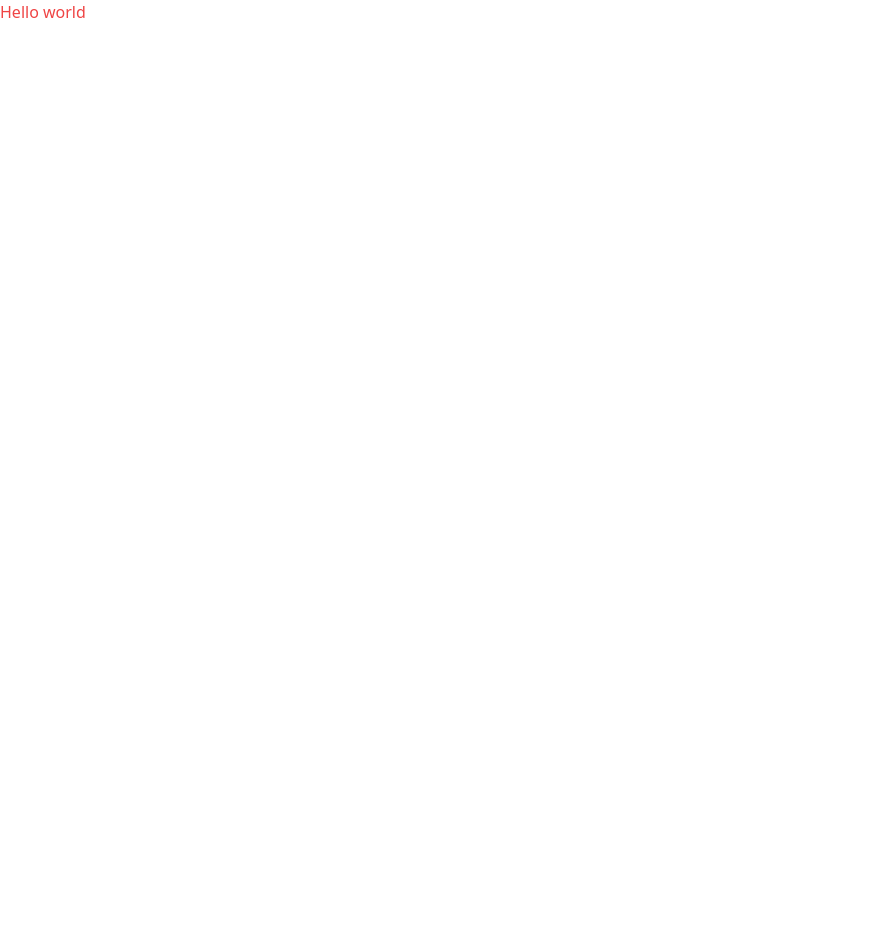
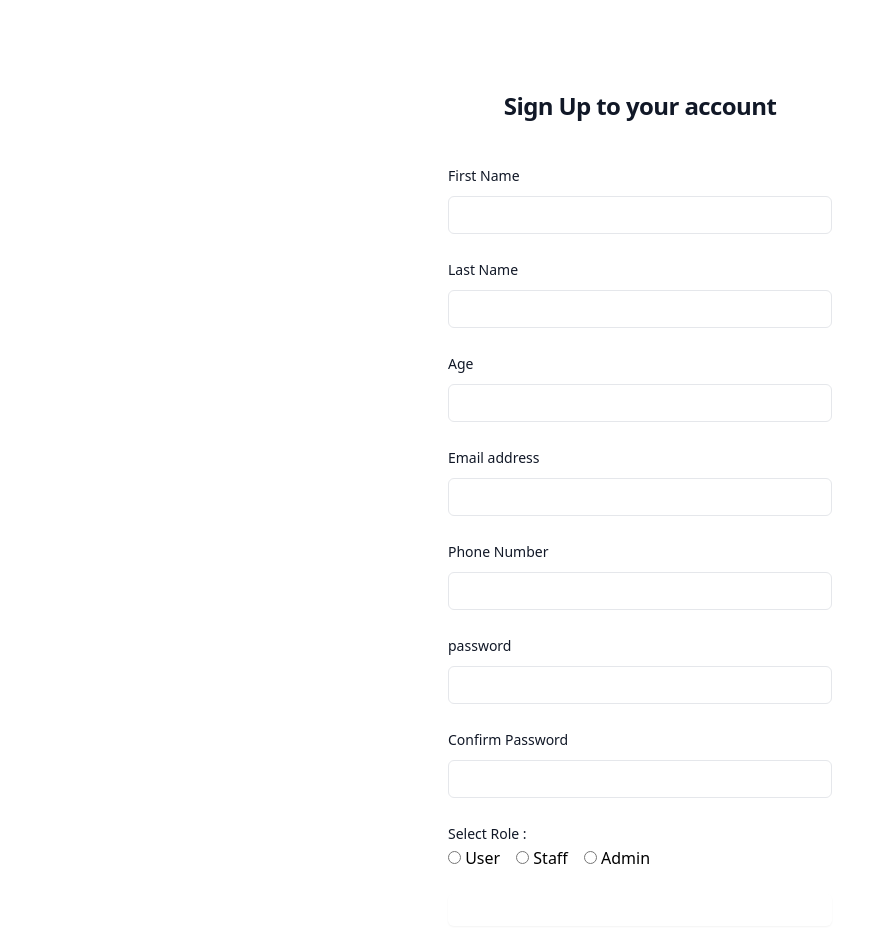
Before and after one commit to Abjithbk/where-is-my-bus, a React (Create React App) app: page /Signup in a window 1280 px wide. Shown: the top 952 px of the page, without its empty margins (0-894 px from the left). Before the commit the page ends 800 px from the top, so only its background shows below. Built offline with nearby package versions, Linux system fonts and the light colour scheme.

Commit message:
dependencies are installed

```diff
--- a/package.json
+++ b/package.json
@@ -7,9 +7,14 @@
     "@testing-library/jest-dom": "^6.6.3",
     "@testing-library/react": "^16.3.0",
     "@testing-library/user-event": "^13.5.0",
+    "ajv": "^6.12.6",
+    "ajv-keywords": "^3.5.2",
+    "axios": "^1.10.0",
     "react": "^19.1.0",
     "react-dom": "^19.1.0",
+    "react-router-dom": "^7.7.0",
     "react-scripts": "5.0.1",
+    "schema-utils": "^2.7.1",
     "web-vitals": "^2.1.4"
   },
   "scripts": {
--- a/src/App.js
+++ b/src/App.js
@@ -1,10 +1,16 @@
-
+import Signup from "./components/Signup";
+import {BrowserRouter as Router,Routes,Route} from 'react-router-dom'
 
 function App() {
   return (
-    <div>
-      <h1 className="text-red-500">Hello world</h1>
-    </div>
+    <>
+    <Router basename="/">
+      <Routes>
+        <Route path="/Signup" element={ <Signup />} />
+      </Routes>
+
+    </Router>
+    </>
   );
 }
 
--- /dev/null
+++ b/src/components/Signup.jsx
@@ -0,0 +1,185 @@
+import React from 'react'
+
+const Signup = () => {
+  return (
+    <div className="flex min-h-full flex-1 flex-col justify-center px-6 py-12 lg:px-8">
+        <div className="sm:mx-auto sm:w-full sm:max-w-sm">
+          <h2 className="mt-10 text-center text-2xl/9 font-bold tracking-tight text-gray-900">
+            Sign Up to your account
+          </h2>
+        </div>
+
+        <div className="mt-10 sm:mx-auto sm:w-full sm:max-w-sm">
+          <form  className="space-y-6">
+
+            {/* <div className="flex items-center justify-center gap-2 text-indigo-600 font-medium">
+              <div className="w-4 h-4 border-2 border-indigo-500 border-t-transparent rounded-full animate-spin"></div>
+              <span>Creating account...</span>
+            </div> */}
+
+            <div>
+              <label htmlFor="fname" className="block text-sm/6 font-medium text-gray-900">
+                First Name
+              </label>
+              <div className="mt-2">
+                <input
+                  id="fname"
+                  name="fname"
+                  type="text"
+                  required
+                  autoComplete="fname"
+                  className="block w-full rounded-md border bg-white px-3 py-1.5 text-base text-gray-900 outline-1 -outline-offset-1 outline-gray-300 placeholder:text-gray-400 focus:outline-2 focus:-outline-offset-2 focus:outline-indigo-600 sm:text-sm/6"
+                />
+              </div>
+            </div>
+            <div>
+              <label htmlFor="lname" className="block text-sm/6 font-medium text-gray-900">
+                Last Name
+              </label>
+              <div className="mt-2">
+                <input
+                  id="lname"
+                  name="lname"
+                  type="text"
+                  required
+                  autoComplete="lname"
+                  className="block w-full rounded-md border bg-white px-3 py-1.5 text-base text-gray-900 outline-1 -outline-offset-1 outline-gray-300 placeholder:text-gray-400 focus:outline-2 focus:-outline-offset-2 focus:outline-indigo-600 sm:text-sm/6"
+                />
+              </div>
+            </div>
+            <div>
+              <label htmlFor="age" className="block text-sm/6 font-medium text-gray-900">
+                Age
+              </label>
+              <div className="mt-2">
+                <input
+                  id="age"
+                  name="age"
+                  type="age"
+                  required
+                  autoComplete="age"
+                  className="block w-full rounded-md border bg-white px-3 py-1.5 text-base text-gray-900 outline-1 -outline-offset-1 outline-gray-300 placeholder:text-gray-400 focus:outline-2 focus:-outline-offset-2 focus:outline-indigo-600 sm:text-sm/6"
+                />
+              </div>
+            </div>
+            <div>
+              <label htmlFor="email" className="block text-sm/6 font-medium text-gray-900">
+                Email address
+              </label>
+              <div className="mt-2">
+                <input
+                  id="email"
+                  name="email"
+                  type="email"
+                  required
+                  autoComplete="email"
+                  className="block w-full rounded-md border bg-white px-3 py-1.5 text-base text-gray-900 outline-1 -outline-offset-1 outline-gray-300 placeholder:text-gray-400 focus:outline-2 focus:-outline-offset-2 focus:outline-indigo-600 sm:text-sm/6"
+                />
+              </div>
+            </div>
+            <div>
+              <label htmlFor="pno" className="block text-sm/6 font-medium text-gray-900">
+                Phone Number
+              </label>
+              <div className="mt-2">
+                <input
+                  id="phone"
+                  name="phone"
+                  type="pno"
+                  required
+                  autoComplete="pno"
+                  className="block w-full rounded-md border bg-white px-3 py-1.5 text-base text-gray-900 outline-1 -outline-offset-1 outline-gray-300 placeholder:text-gray-400 focus:outline-2 focus:-outline-offset-2 focus:outline-indigo-600 sm:text-sm/6"
+                />
+              </div>
+            </div>
+            <div>
+              <label htmlFor="email" className="block text-sm/6 font-medium text-gray-900">
+                password
+              </label>
+              <div className="mt-2">
+                <input
+                  id="password"
+                  name="password"
+                  type="password"
+
+                  required
+                  autoComplete="password"
+                  className="block w-full rounded-md border bg-white px-3 py-1.5 text-base text-gray-900 outline-1 -outline-offset-1 outline-gray-300 placeholder:text-gray-400 focus:outline-2 focus:-outline-offset-2 focus:outline-indigo-600 sm:text-sm/6"
+                />
+              </div>
+            </div>
+            <div>
+              <label htmlFor="confirm-password" className="block text-sm/6 font-medium text-gray-900">
+                Confirm Password
+              </label>
+              <div className="mt-2">
+                <input
+                  id="confirm-password"
+                  name="confirm-password"
+                  type="password"
+                  required
+                  autoComplete="confirm-password"
+                  className="block w-full rounded-md border bg-white px-3 py-1.5 text-base text-gray-900 outline-1 -outline-offset-1 outline-gray-300 placeholder:text-gray-400 focus:outline-2 focus:-outline-offset-2 focus:outline-indigo-600 sm:text-sm/6"
+                />
+              </div>
+            </div>
+            <div>
+              <label  className="block text-sm/6 font-medium text-gray-900">
+                Select Role :
+              </label>
+
+                <label className='mr-4'>
+                  <input
+                  id="user"
+                  name="profile-type"
+                  type="radio"
+                  required
+                  value="user"
+                /> User
+                </label>
+                <label className='mr-4'>
+                  <input
+                  id="staff"
+                  name="profile-type"
+                  type="radio"
+                  required
+                  value="staff"
+
+                /> Staff
+                </label>
+                <label className='mr-4'>
+                  <input
+                  id="admin"
+                  name="profile-type"
+                  type="radio"
+                  required
+                  value="admin"
+
+
+                /> Admin
+                </label>
+
+
+            </div>
+            <div>
+              <button
+                type="submit"
+                 className="flex w-full justify-center rounded-md px-3 py-1.5 text-sm font-semibold text-white shadow-sm "
+              >
+              Signup
+              </button>
+            </div>
+          </form>
+
+          <p className="mt-10 text-center text-sm/6 text-gray-500">
+            Already a member?{' '}
+            <span  className="font-semibold text-indigo-600 hover:text-indigo-500 cursor-pointer">
+                 Sign in
+            </span>
+          </p>
+        </div>
+      </div>
+  )
+}
+
+export default Signup
```
Also changed, not shown: src/components/Login.jsx (added), src/components/UserHome.jsx (added), 1 other file (tests, documents, lock files or other folders).
